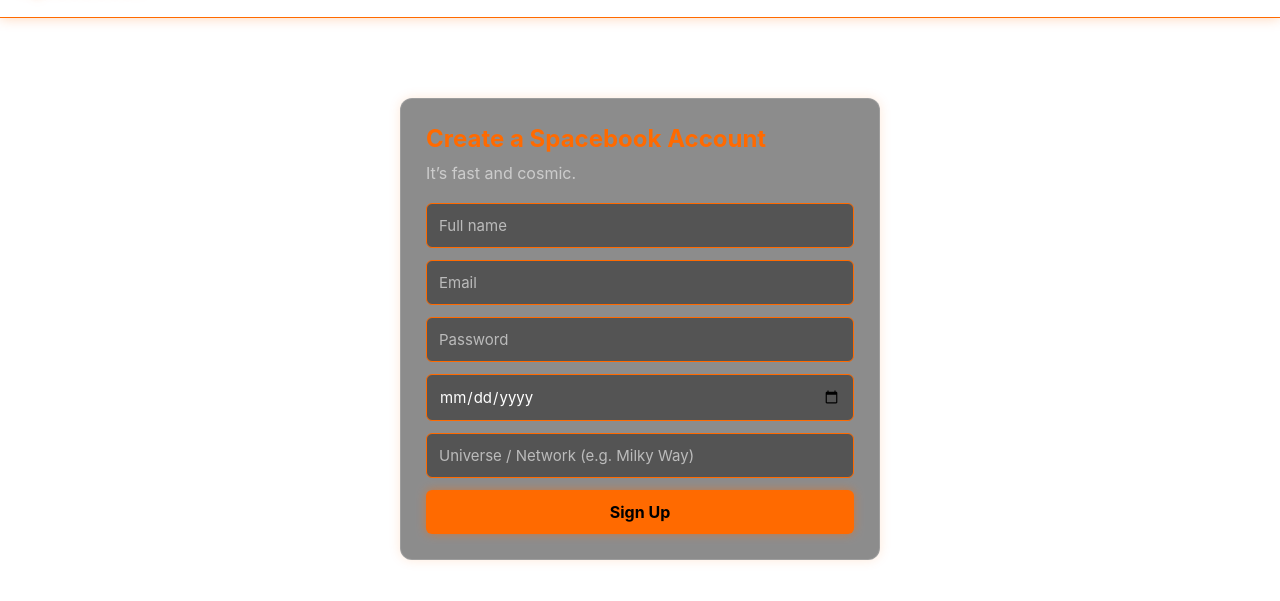
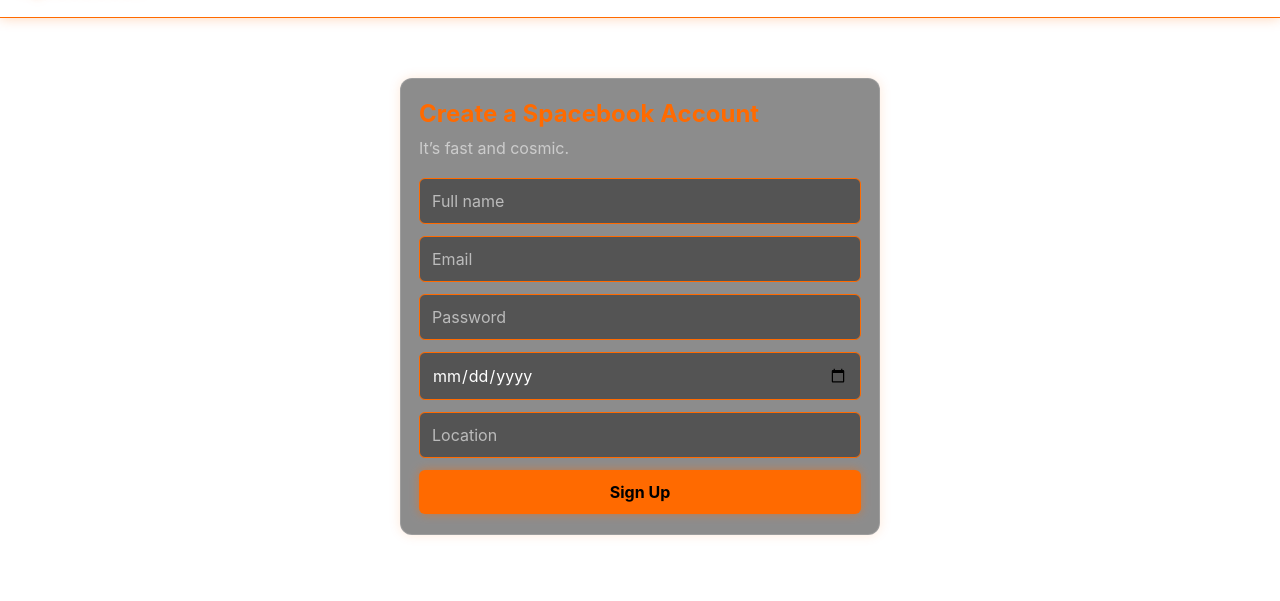
Before and after one commit to Billy-Gatez/spacebook-social, a website: page public/signup.html in a window 1280 px wide. Shown: the part 49-650 px from the top of the page. Drawn offline with Linux system fonts and the light colour scheme.

Commit message:
Update signup.html

```diff
--- a/public/signup.html
+++ b/public/signup.html
@@ -2,6 +2,10 @@
 <html lang="en">
 <head>
   <meta charset="UTF-8">
+
+  <!-- ⭐ REQUIRED FOR MOBILE RESPONSIVENESS ⭐ -->
+  <meta name="viewport" content="width=device-width, initial-scale=1.0">
+
   <title>Sign Up – Spacebook</title>
   <link rel="stylesheet" href="assets/css/styles.css">
 
@@ -32,14 +36,13 @@
       font-weight: bold;
     }
 
-    /* Page wrapper */
+    /* Page wrapper — MOBILE FIXED */
     .page {
       width: 100%;
-      min-height: 100vh;
+      padding: 20px 12px; /* prevents cutoff inside iframe */
       display: flex;
       justify-content: center;
       align-items: flex-start;
-      padding-top: 40px;
       background: transparent !important;
     }
 
@@ -47,14 +50,15 @@
     .card {
       width: 100%;
       max-width: 480px;
-      padding: 25px;
+      padding: 20px 18px; /* mobile-friendly padding */
+      margin-bottom: 40px; /* prevents bottom cutoff */
       border-radius: 12px;
       background: rgba(0, 0, 0, 0.45) !important;
       backdrop-filter: blur(8px);
       border: 1px solid rgba(255, 255, 255, 0.15);
     }
 
-    /* Inputs */
+    /* Inputs — MOBILE FIX: prevent iOS zoom */
     input {
       width: 100%;
       padding: 12px;
@@ -63,6 +67,7 @@
       border: 1px solid #ff6a00;
       background: rgba(0, 0, 0, 0.4) !important;
       color: #fff;
+      font-size: 16px; /* prevents iPhone auto-zoom */
     }
 
     input::placeholder {
@@ -80,6 +85,7 @@
       font-weight: bold;
       cursor: pointer;
       transition: 0.2s;
+      font-size: 16px;
     }
 
     .btn-primary:hover {
@@ -107,7 +113,7 @@
         <input type="email" name="email" placeholder="Email" required>
         <input type="password" name="password" placeholder="Password" required>
         <input type="date" name="birthday" placeholder="Birthday">
-        <input type="text" name="network" placeholder="Universe / Network (e.g. Milky Way)">
+        <input type="text" name="network" placeholder="Location">
         <button class="btn-primary" type="submit">Sign Up</button>
       </form>
     </div>
```
